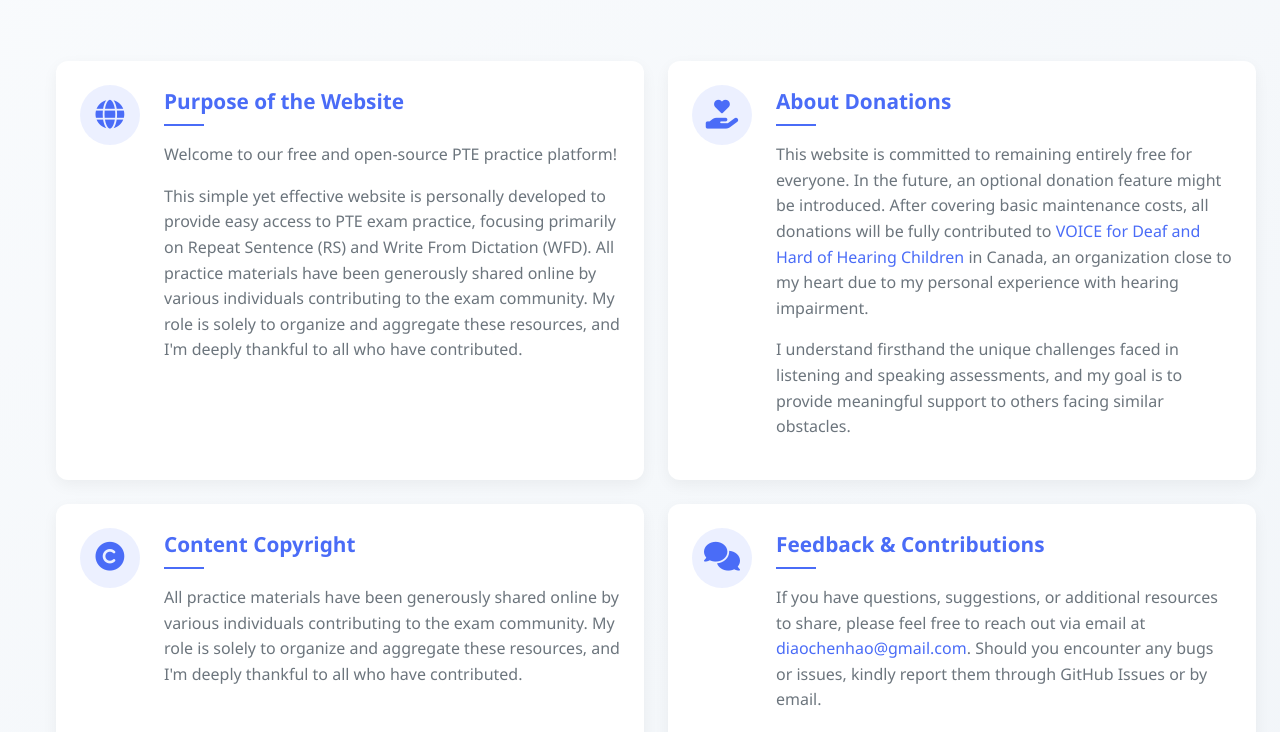
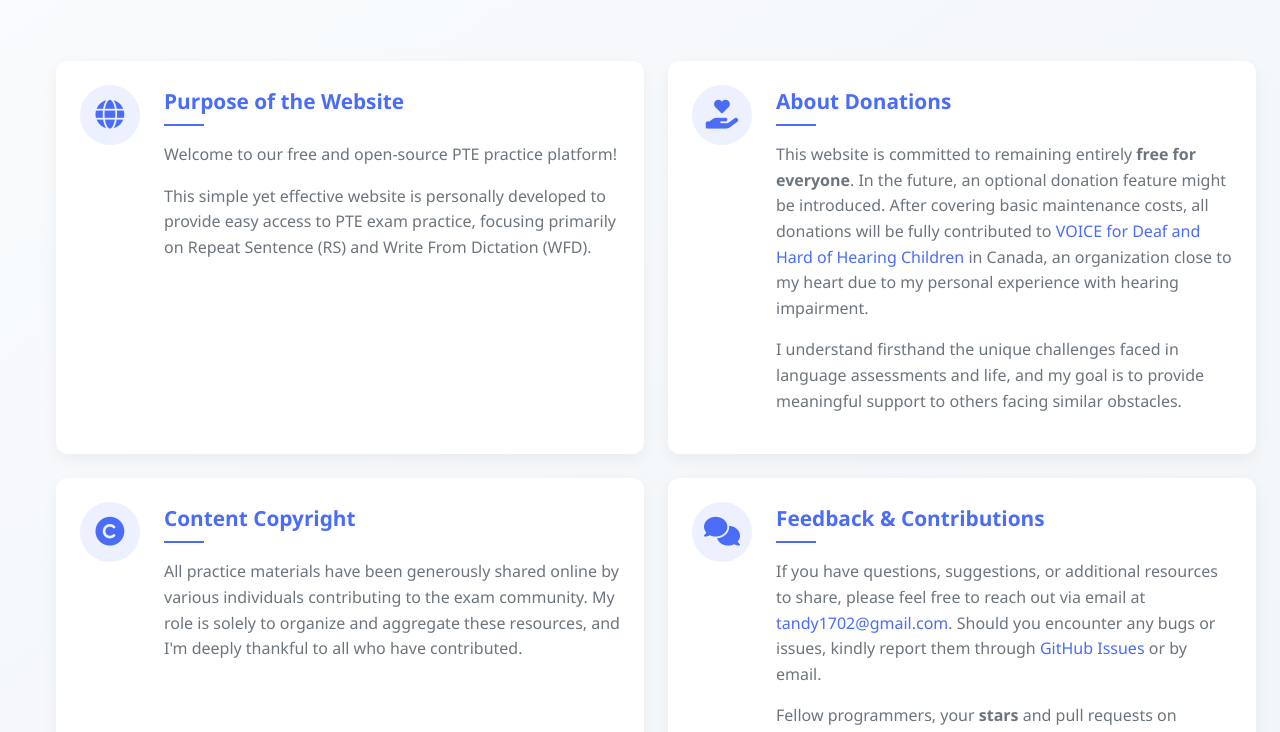
Before and after one commit to calvindiao/PTE-Core-practice, a website: page about.html in a window 1280 px wide. Shown: the part 211-943 px from the top of the page. Drawn offline with Linux system fonts and the light colour scheme.

Commit message:
modify about page

```diff
--- a/about.html
+++ b/about.html
@@ -39,7 +39,7 @@
                     <div class="card-content">
                         <h3 class="card-title">Purpose of the Website</h3>
                         <p>Welcome to our free and open-source PTE practice platform!</p>
-                        <p>This simple yet effective website is personally developed to provide easy access to PTE exam practice, focusing primarily on Repeat Sentence (RS) and Write From Dictation (WFD). All practice materials have been generously shared online by various individuals contributing to the exam community. My role is solely to organize and aggregate these resources, and I'm deeply thankful to all who have contributed.</p>
+                        <p>This simple yet effective website is personally developed to provide easy access to PTE exam practice, focusing primarily on Repeat Sentence (RS) and Write From Dictation (WFD).</p>
                     </div>
                 </div>
 
@@ -49,8 +49,8 @@
                     </div>
                     <div class="card-content">
                         <h3 class="card-title">About Donations</h3>
-                        <p>This website is committed to remaining entirely free for everyone. In the future, an optional donation feature might be introduced. After covering basic maintenance costs, all donations will be fully contributed to <a href="https://www.voicefordeafkids.com/" target="_blank" class="special-link">VOICE for Deaf and Hard of Hearing Children</a> in Canada, an organization close to my heart due to my personal experience with hearing impairment.</p>
-                        <p>I understand firsthand the unique challenges faced in listening and speaking assessments, and my goal is to provide meaningful support to others facing similar obstacles.</p>
+                        <p>This website is committed to remaining entirely <strong>free for everyone</strong>. In the future, an optional donation feature might be introduced. After covering basic maintenance costs, all donations will be fully contributed to <a href="https://www.voicefordeafkids.com/" target="_blank" class="special-link">VOICE for Deaf and Hard of Hearing Children</a> in Canada, an organization close to my heart due to my personal experience with hearing impairment.</p>
+                        <p>I understand firsthand the unique challenges faced in language assessments and life, and my goal is to provide meaningful support to others facing similar obstacles.</p>
                     </div>
                 </div>
 
@@ -70,8 +70,8 @@
                     </div>
                     <div class="card-content">
                         <h3 class="card-title">Feedback & Contributions</h3>
-                        <p>If you have questions, suggestions, or additional resources to share, please feel free to reach out via email at <a href="mailto:diaochenhao@gmail.com" class="special-link">diaochenhao@gmail.com</a>. Should you encounter any bugs or issues, kindly report them through GitHub Issues or by email.</p>
-                        <p>Fellow programmers, your stars and pull requests on GitHub are warmly welcomed—your involvement ensures the ongoing growth and improvement of this platform.</p>
+                        <p>If you have questions, suggestions, or additional resources to share, please feel free to reach out via email at <a href="mailto:tandy1702@gmail.com" class="special-link">tandy1702@gmail.com</a>. Should you encounter any bugs or issues, kindly report them through <a href="https://github.com/calvindiao/PTE-Core-practice/issues" class="special-link"> GitHub Issues</a> or by email.</p>
+                        <p>Fellow programmers, your <b>stars</b> and pull requests on GitHub are warmly welcomed—your involvement ensures the ongoing growth and improvement of this platform.</p>
                     </div>
                 </div>
             </div>
```
